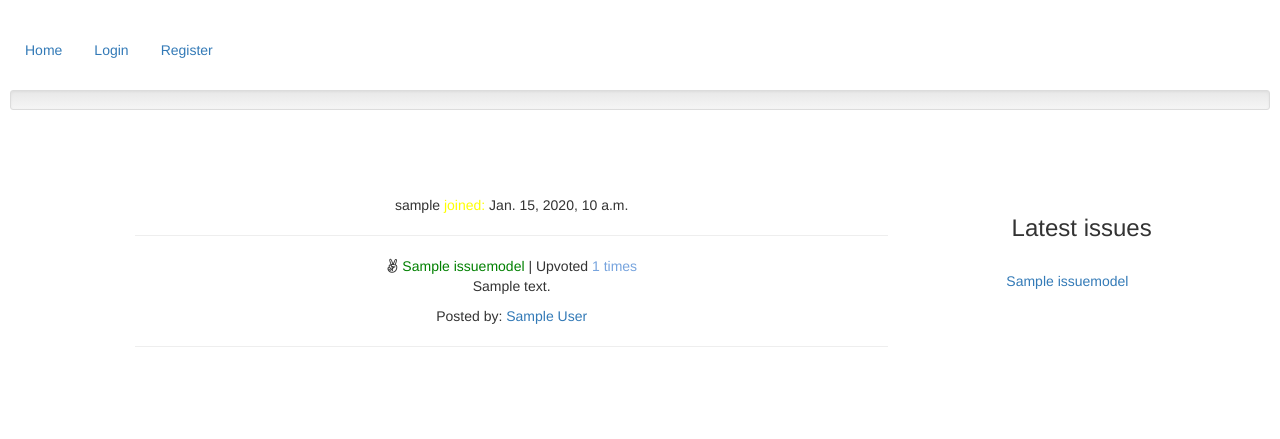
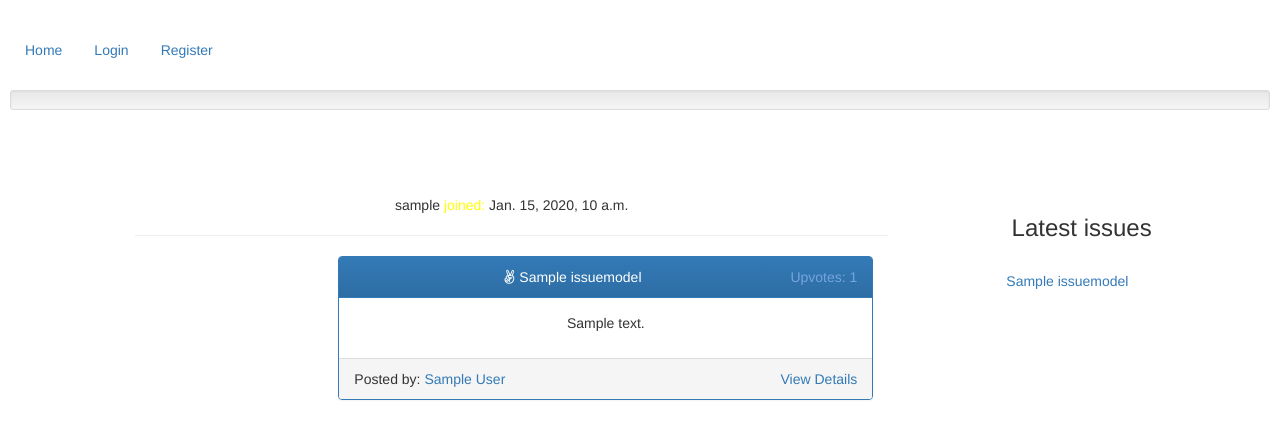
Before and after one commit to TaigaTenori/project5-IssueTracker, a Django app: page /issues/ in a window 1280 px wide. Shown: the top 439 px of the page. Run offline with Django 3.2, Linux system fonts and the light colour scheme; tables that the repository leaves empty hold one stand-in row (values such as "Sample post"); some libraries are stand-ins or nearby versions.

Commit message:
Improvements to presentation

```diff
--- a/issues/templates/issue_details.html
+++ b/issues/templates/issue_details.html
@@ -2,8 +2,8 @@
 
 {% block content %}
 
-    <h2> Detailed View</h2>
-    <span style="color: green">{{ issue.name }} </span>
+    <h2 style="margin-bottom: 20px"> Detailed View</h2>
+    <span style="font-size: 1.2em; color: green">{{ issue.name }} </span>
     {% if not upvoted %}
         {% if issue.type == 'FEATURE' %}
             <span style="color: pink"> <a href=" {% url 'add_upvote' issue.id issue.name %}"> upvote </a> </span>
@@ -11,7 +11,7 @@
             <span style="color: pink"> <a href=" {% url 'add_bug_upvote' issue.id %}"> upvote </a> </span>
         {% endif %}
     {% endif %}
-    <p> {{ issue.body }} </p>
+    <pre style="text-align: left;padding-left: 25px;padding-top: 15px; padding-bottom: 15px;margin: 0 auto; width: 60%"> {{ issue.body }} </pre>
     <p> Posted by: <a href=" {% url 'request_username' issue.author %} ">{{ issue.author }}</a></p>
     <hr/>
     <h3> Comments </h3>
--- a/issues/templates/issues.html
+++ b/issues/templates/issues.html
@@ -5,17 +5,32 @@
         <p> {{ usr.username }} <span style="color: yellow;"> joined: </span> {{ usr.date_joined }}</p>
     {% endfor %}
     <hr/>
+    <div class="col-md-9 col-md-offset-3">
     {% for issue in issues %}
-        {% if issue.type == "BUG" %}
-            <i class="fab fa-font-awesome"></i>
-        {% else %}
-            <i class="fab fa-angellist"></i>
-        {% endif %}
 
-        <span style="color: green">{{ issue.name }} </span> | Upvoted <span style="color: #77A4DE">{{ issue.upvotes }} times </span>
-        <p> {{ issue.body }} </p>
-        <p> Posted by: <a href=" {% url 'request_username' issue.author %} ">{{ issue.author }}</a></p>
-        <hr/>
+
+        <div class="panel panel-primary">
+
+
+        <div class="panel-heading">
+            {% if issue.type == "BUG" %}
+                <i class="fab fa-font-awesome"></i>
+            {% else %}
+                <i class="fab fa-angellist"></i>
+            {% endif %}
+            <span style="color: white">{{ issue.name }} </span> <span style="float: right;color: #77A4DE">Upvotes: {{ issue.upvotes }} </span>
+        </div>
+        <div class="panel-body">
+            <p> {{ issue.body }} </p>
+
+        </div>
+        <div class="panel-footer" style="text-align: left">
+            <span style="margin-left:0">Posted by: <a href=" {% url 'request_username' issue.author %} ">{{ issue.author }}</a></span>
+            <span style="float:right;"> <a href=" {% url 'issue_details' issue.id %}">View Details </a></span>
+        </div>
+
+        </div>
+
     {% endfor %}
-
+    </div>
 {% endblock content %}
```
